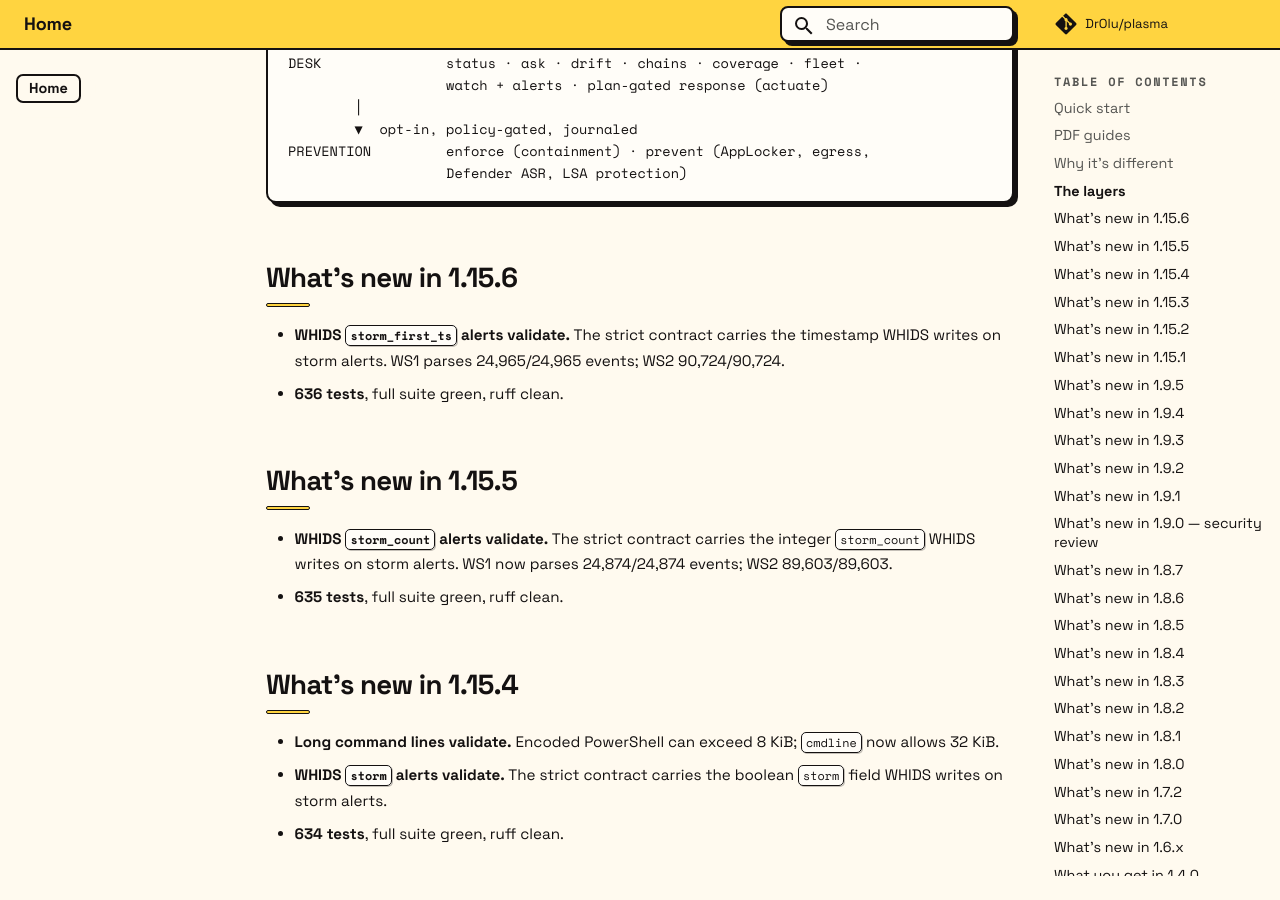
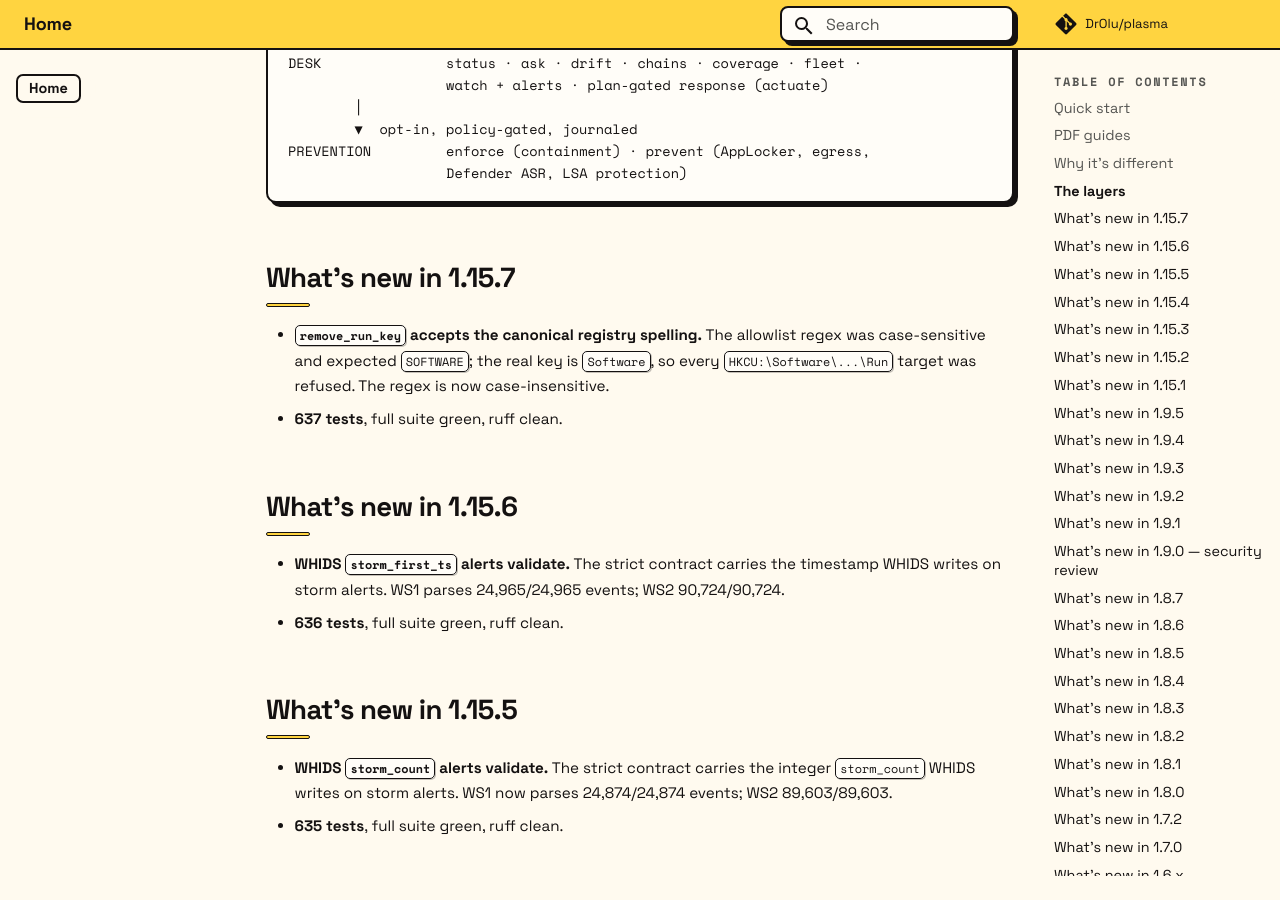
Before and after one commit to DrOlu/plasma, an MkDocs documentation site: the page built from docs/index.md, in a window 1280 px wide and 900 px high, scrolled down 3087 px. Built offline with MkDocs 1.6.1 and Material for MkDocs 9.7.7, drawn with Linux system fonts in a browser that asks for light colours; comment, search, counter and statistics services are not loaded; some of the changed text lies outside the part shown.

Commit message:
fix: 1.15.7 — accept canonical Run-key path spelling

````diff
--- a/docs/index.md
+++ b/docs/index.md
@@ -1,18 +1,18 @@
 <div class="raft-hero" markdown="0">
-<p class="raft-eyebrow">Windows EDR &middot; v1.15.6</p>
+<p class="raft-eyebrow">Windows EDR &middot; v1.15.7</p>
 <h1>No log lake.<br>No cloud.<br>No blind trust.</h1>
 <p class="raft-lede">Plasma keeps the telemetry on the box, answers questions with a
 121M on-device model, and makes every response named, journaled, and reversible.
 The endpoint can explain itself &mdash; without shipping its diary anywhere.</p>
 <div class="raft-actions">
 <a class="raft-btn primary" href="getting-started/">Get started</a>
-<a class="raft-btn" href="https://github.com/DrOlu/plasma/releases/latest">Download v1.15.6</a>
+<a class="raft-btn" href="https://github.com/DrOlu/plasma/releases/latest">Download v1.15.7</a>
 <a class="raft-btn" href="agent-native/">Agent-native operation</a>
 </div>
 <div class="raft-badges">
 <span class="raft-badge">94.6% rollup coverage</span>
 <span class="raft-badge">13 reversible actions</span>
-<span class="raft-badge">636 tests</span>
+<span class="raft-badge">637 tests</span>
 <span class="raft-badge">Signed MSI + SHA256SUMS</span>
 </div>
 </div>
@@ -104,6 +104,14 @@ DESK               status · ask · drift · chains · coverage · fleet ·
 PREVENTION         enforce (containment) · prevent (AppLocker, egress,
                    Defender ASR, LSA protection)
 ```
+
+## What's new in 1.15.7
+
+- **`remove_run_key` accepts the canonical registry spelling.** The
+  allowlist regex was case-sensitive and expected `SOFTWARE`; the real key
+  is `Software`, so every `HKCU:\Software\...\Run` target was refused.
+  The regex is now case-insensitive.
+- **637 tests**, full suite green, ruff clean.
 
 ## What's new in 1.15.6
 
--- a/plasma/__init__.py
+++ b/plasma/__init__.py
@@ -1,5 +1,5 @@
 """Plasma — agent-based EDR bundle with a frozen neuralOS instance."""
 
-__version__ = "1.15.6"
+__version__ = "1.15.7"
 PRODUCT = "Plasma"
 SCHEMA_VERSION = 1
--- a/pyproject.toml
+++ b/pyproject.toml
@@ -4,7 +4,7 @@ build-backend = "setuptools.build_meta"
 
 [project]
 name = "plasma-edr"
-version = "1.15.6"
+version = "1.15.7"
 description = "Plasma — an agent-based EDR bundle: Sentinel detection layer + a frozen neuralOS instance"
 readme = "README.md"
 requires-python = ">=3.9"
````
Also changed, not shown: CHANGELOG.md (+10 -0 lines), docs/changelog.md (+10 -0 lines), website/index.html (+6 -6 lines), 2 other files.
